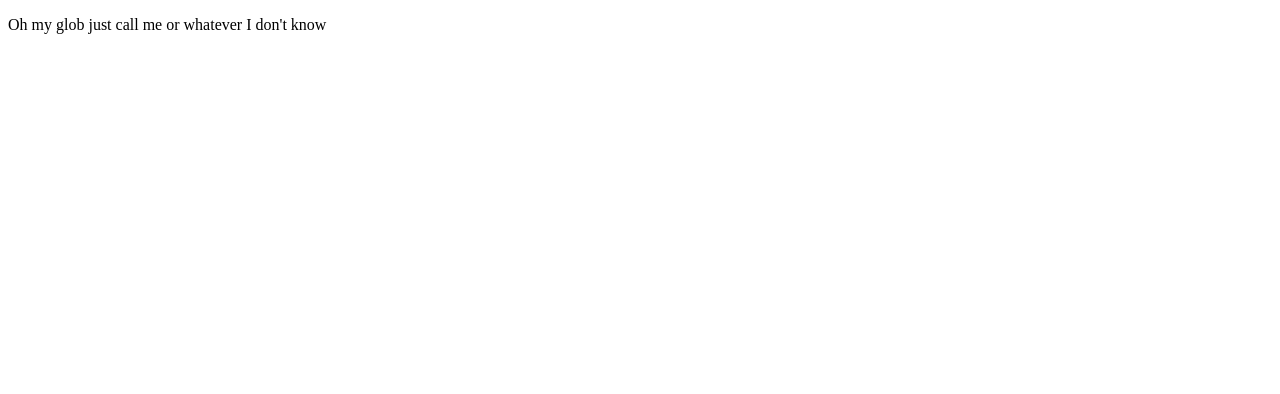
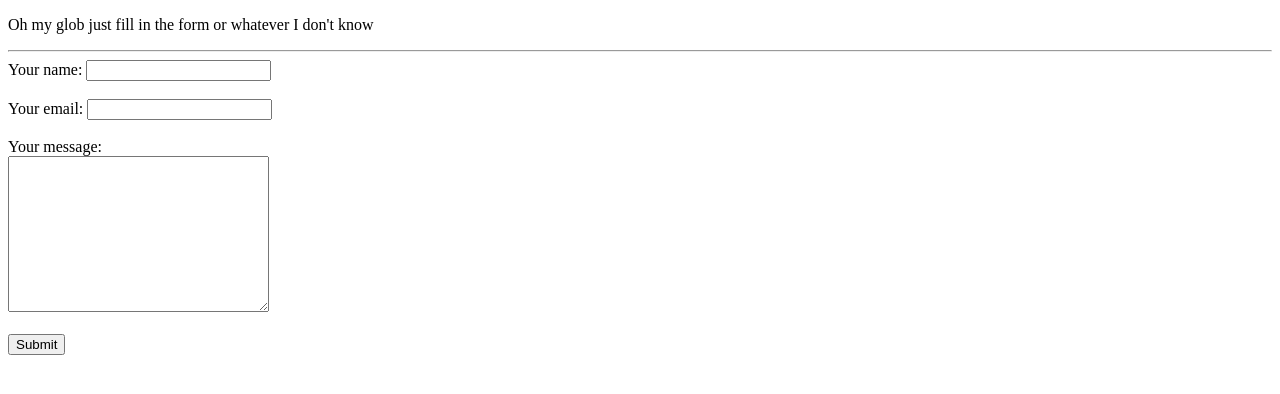
Before and after one commit to lumpyspaceprincess/100-days-of-code, a plain HTML site: page day-041-042/contact.html in a window 1280 px wide. Drawn offline with Linux system fonts and the light colour scheme.

Commit message:
Added contact form

```diff
--- a/day-041-042/contact.html
+++ b/day-041-042/contact.html
@@ -6,6 +6,20 @@
     </head>
 
     <body>
-        <p>Oh my glob just call me or whatever I don't know</p>
+        <p>Oh my glob just fill in the form or whatever I don't know</p>
+        <hr>
+        <form class="" action="mailto:none@lsp.glob" method="post" enctype="text/plain">
+            <label>Your name:</label>
+            <input type="text" name="yourName" value="">
+            <br><br>
+            <label>Your email:</label>
+            <input type="email" name="yourEmail" value="">
+            <br><br>
+            <label>Your message:</label>
+            <br>
+            <textarea name="yourMessage" rows="10" cols="30"></textarea>
+            <br><br>
+            <input type="submit">
+        </form>
     </body>
 </html>
```
Also changed, not shown: day-041-042/index.html (+6 -0 lines).
